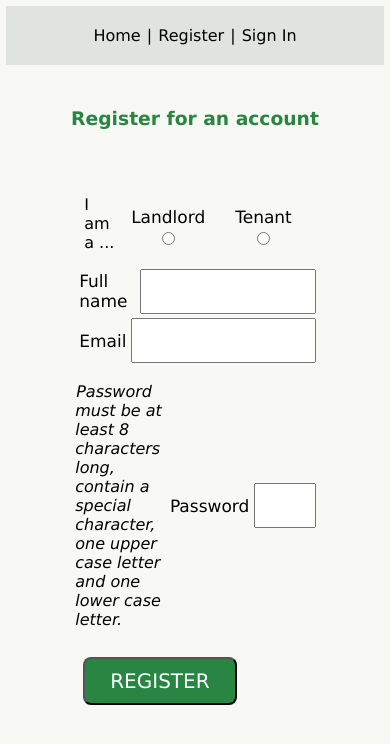
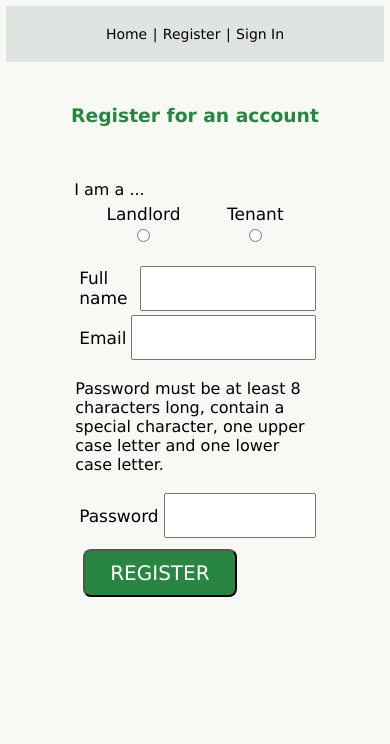
Before and after one commit to sarahdrew/maintenancetracker-client, a React (Create React App) app: page /register in a window 390 px wide. Shown: the top 744 px of the page. Built offline with nearby package versions, Linux system fonts and the light colour scheme.

Commit message:
changed nav for mobile, changed registration for mobile, removed console.logs for errors

```diff
--- a/src/App.css
+++ b/src/App.css
@@ -79,6 +79,9 @@ form {
     justify-content: space-around;
 
 }
+.choice{
+    position: absolute;
+}
 
 .alert{
 color: red;
@@ -87,9 +90,10 @@ font-size: 22px;
 
 
 @media only screen and (max-width: 600px) {
-    .trackergif img {
-        width: 85%;
-
+    .RegistrationForm div{
+        display: flex;
       }
 
+
+
   }
--- a/src/Registration/Registration.css
+++ b/src/Registration/Registration.css
@@ -55,3 +55,29 @@ label{
     padding: 5px;
     font-size: 17px;
 }
+
+
+@media only screen and (max-width: 600px) {
+    .RegistrationForm div{
+        display: block;
+        align-items: center;
+        justify-content: space-around;
+
+    }
+    .password input{
+        width: 100%;
+    }
+
+     .links{
+        font-size: 14px;
+     }
+
+  }
+
+
+  @media only screen and (max-width: 375px){
+    .links {
+        padding: 10px;
+        font-size: 12px;
+    }
+  }
--- a/src/Registration/Registration.js
+++ b/src/Registration/Registration.js
@@ -55,8 +55,9 @@ export default class Registration extends Component {
                         <div className="alert" role='alert'>
                             {error && <p className='red'>{Object.keys(error)}</p>}
                         </div>
+                        <div className="choice">I am a ...</div>
                         <div className="landlord_tenant">
-                            <div className="choice">I am a ...</div>
+
                             <div className="landlord-radio">
                                 <label htmlFor="landlord_tenant">Landlord   </label>
                                 <input
@@ -102,8 +103,10 @@ export default class Registration extends Component {
                                 id='RegistrationForm__email' />
 
                         </div>
+                        <div className="password-explanation"><p>Password must be at least 8 characters long, contain a special character, one upper case letter and one lower case letter.</p></div>
                         <div className='password'>
-                            <p><i>Password must be at least 8 characters long, contain a special character, one upper case letter and one lower case letter.</i></p>
+
+
                             <label htmlFor='RegistrationForm__password'>
                                 Password
                             </label>
--- a/src/TrackerImage/TrackerImage.js
+++ b/src/TrackerImage/TrackerImage.js
@@ -1,6 +1,5 @@
 import React, { Component } from 'react';
 import RequestsContext from '../contexts/RequestsContext';
-import { thisExpression } from '@babel/types';
 
 
 
--- a/src/index.js
+++ b/src/index.js
@@ -12,6 +12,6 @@ function Index() {
     )
 }
 
-console.log(process.env)
+
 
 ReactDOM.render(<Index />, document.getElementById('root'));
--- a/src/services/auth-api-service.js
+++ b/src/services/auth-api-service.js
@@ -18,7 +18,8 @@ const AuthApiService = {
                 //     : res.json()
             })
             .catch(err => {
-                console.log(err)
+                return err;
+
             })
     },
 
@@ -46,7 +47,7 @@ const AuthApiService = {
                 return res
             })
             .catch(err => {
-                console.log(err)
+
                 return (err);
             })
     },
```
Also changed, not shown: 4 other files (tests, documents, lock files or other folders).
